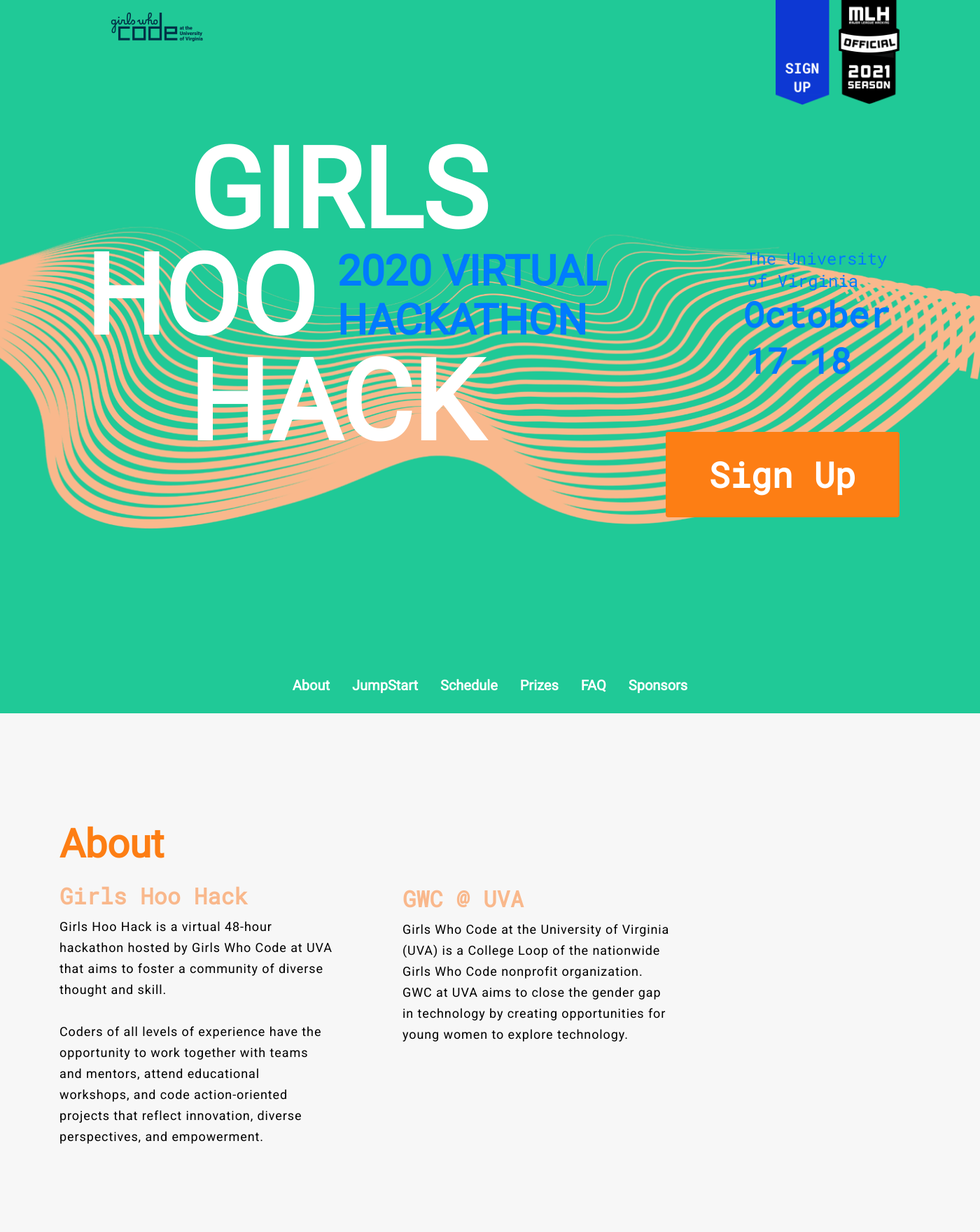
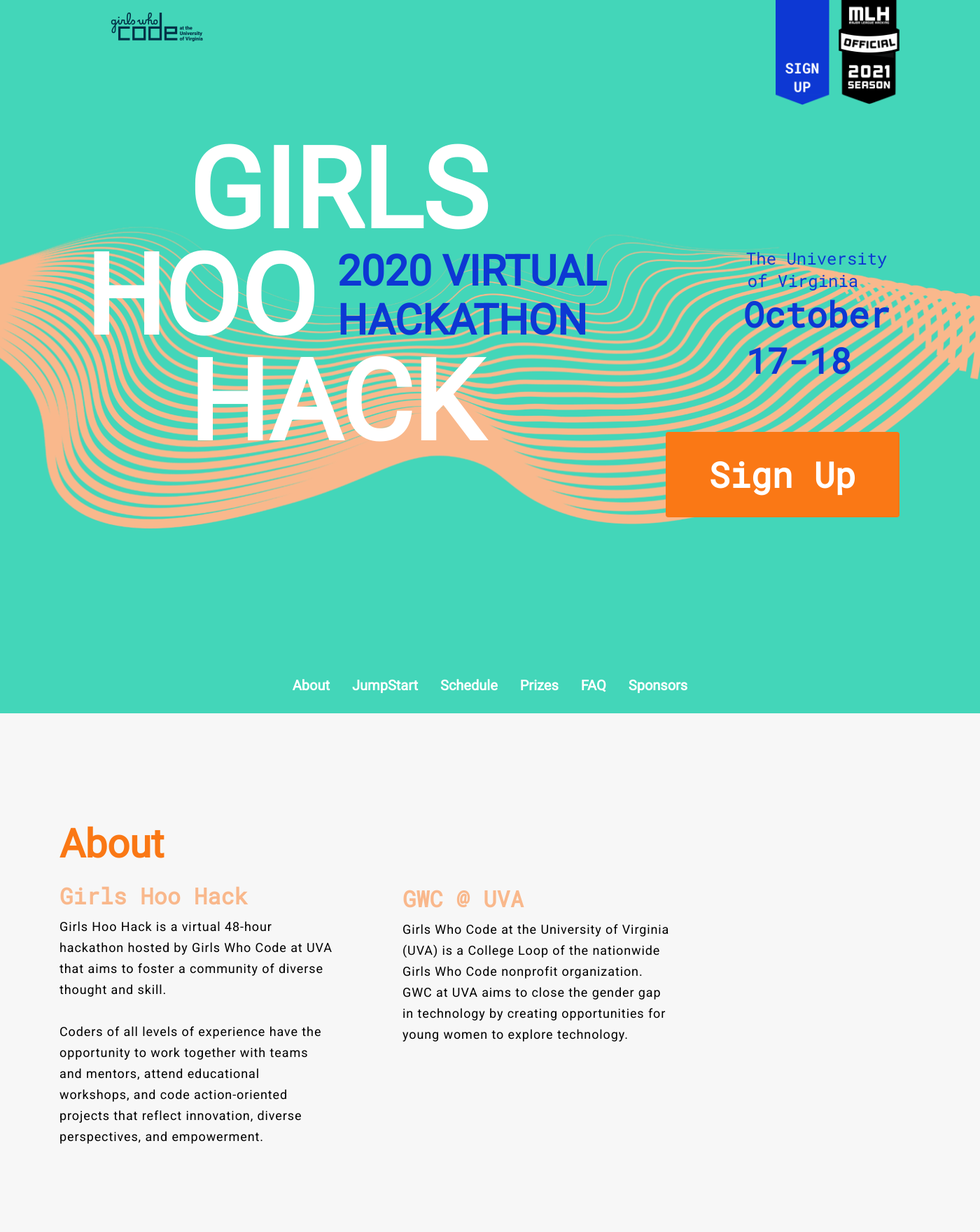
Before and after one commit to gwcuva/gwc-website, a Django app: page /hackathon in a window 1400 px wide. Shown: the top 1760 px of the page at 70% size. Run offline with Django 3.2, Linux system fonts and the light colour scheme; some libraries are stand-ins or nearby versions.

Commit message:
color variables were a bad idea

```diff
--- a/main/static/navBar/hackathon_style.css
+++ b/main/static/navBar/hackathon_style.css
@@ -1,13 +1,3 @@
-:root {
-  --teal: #43D6B9;
-  --off-white: #f7f7f7;
-  --white: #FFFFFF;
-  --blue: #0D38D3;
-  --orange: #FA7815;
-  --peach: #fad3a4;
-  --black: #000000;
-}
-
 html{
  height: auto;
  width: auto;
@@ -28,7 +18,7 @@ main{
 
 .my-main{
   /*position: absolute;*/
-  background: var(--teal);
+  background: #43D6B9;
   height: 120%;
   width: 100%;
   min-height: 800px;
@@ -36,53 +26,53 @@ main{
 }
 
 .my-about{
-  background:var(--off-white);
+  background:#F7F7F7;
   width: 100%;
   min-height: 750px;
 }
 
 .my-jumpstart{
-  background:var(--white);
+  background:#FFFFFF;
   width: 100%;
   min-height: 1170px;
 }
 
 .my-schedule{
-  background:var(--off-white);
+  background:#F7F7F7;
   width: 100%;
   min-height: 464px;
   /*height was 1618*/
 }
 
 .my-prizes{
-  background:var(--white);
+  background:#FFFFFF;
   width: 100%;
   min-height: 464px;
   /*height was 1164*/
 }
 
 .my-FAQ{
-  background:var(--off-white);
+  background:#F7F7F7;
   width: 100%;
   min-height: 1184px;
   /*height was 1684*/
 }
 
 .my-sponsors{
-  background:var(--white);
+  background:#FFFFFF;
   width: 100%;
   height: 500px;
 }
 
 .my-footer{
-  background: var(--teal);
+  background: #43D6B9;
   height: 100px;
 }
 
 .my-nav{
   max-height: 80px;
   min-height: 80px;
-  background: var(--teal);
+  background: #43D6B9;
 }
 
 /*.my-nav.scrolled{
@@ -93,7 +83,7 @@ main{
 .second-nav{
   max-height: 80px;
   min-height: 80px;
-  background: var(--teal);
+  background: #43D6B9;
 }
 
 .second-nav.scrolled{
@@ -188,7 +178,7 @@ font-style: normal;
 font-weight: bold;
 font-size: 60px;
 line-height: 70px;
-color: var(--blue);
+color: #0D38D3;
 padding-top: 5%;
 }
 
@@ -198,7 +188,7 @@ font-style: normal;
 font-weight: 300;
 font-size: 24px;
 line-height: 32px;
-color: var(--blue);
+color: #0D38D3;
 text-align: center;
 padding-top: 5%;
 }
@@ -209,12 +199,12 @@ font-style: normal;
 font-weight: bold;
 font-size: 50px;
 line-height: 66px;
-color: var(--blue);
+color: #0D38D3;
 text-align: center;
 }
 
 .orange-btn{
-  background: var(--orange);
+  background: #FA7815;
   border-radius: 35px;
   width: 334px;
   height: 122px;
@@ -224,7 +214,7 @@ text-align: center;
 }
 
 .orange-btn:hover{
-  background: var(--peach);
+  background: #fad3a4;
 }
 
 .signup{
@@ -233,7 +223,7 @@ text-align: center;
 font-weight: bold;
 font-size: 50px;
 line-height: 66px;
-color: var(--white);
+color: #FFFFFF;
 }
 
 .my-item{
@@ -245,7 +235,7 @@ line-height: 23px;
 display: flex;
 align-items: center;
 text-align: center;
-color: var(--white);
+color: #FFFFFF;
 text-align: center;
 }
 
@@ -262,7 +252,7 @@ font-style: normal;
 font-weight: bold;
 font-size: 56px;
 line-height: 66px;
-color: var(--orange);
+color: #FA7815;
 }
 
 .title-coming-soon{
@@ -271,7 +261,7 @@ font-style: normal;
 font-weight: bold;
 font-size: 56px;
 line-height: 66px;
-color: var(--teal);
+color: #43D6B9;
 }
 
 .title-subheader{
@@ -291,7 +281,7 @@ font-weight: 300;
 font-size: 18px;
 line-height: 30px;
 letter-spacing: 0.05em;
-color: var(--black);
+color: #000000;
 }
 
 .title-small-coming-soon{
@@ -301,7 +291,7 @@ font-weight: 300;
 font-size: 18px;
 line-height: 30px;
 letter-spacing: 0.05em;
-color: var(--teal);
+color: #43D6B9;
 }
 
 .title-black-bold{
@@ -310,7 +300,7 @@ font-style: normal;
 font-weight: bold;
 font-size: 24px;
 line-height: 35px;
-color: var(--black);
+color: #000000;
 }
 
 .title-black-bold-sub{
@@ -319,7 +309,7 @@ font-style: normal;
 font-weight: bold;
 font-size: 17px;
 line-height: 34px;
-color: var(--black);
+color: #000000;
 }
 
 .title-schedule-time{
@@ -328,7 +318,7 @@ font-style: normal;
 font-weight: 300;
 font-size: 24px;
 line-height: 30px;
-color: var(--black);
+color: #000000;
 }
 
 .left-col{
```
